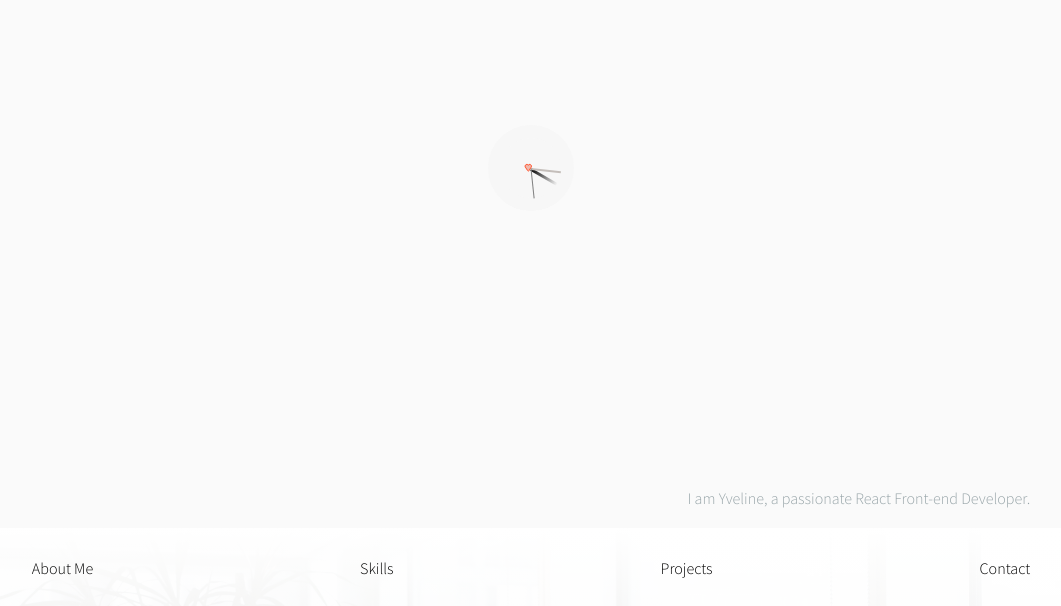
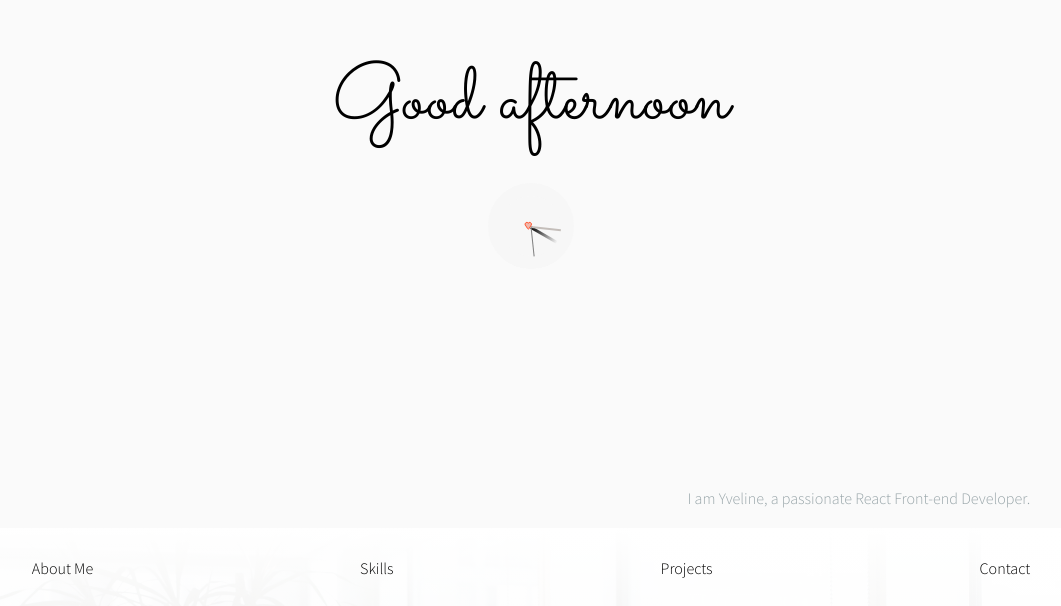
Before and after one commit to xunyixiangchao/www.yvelinesay.com, a React (Create React App) app: page / in a window 1280 px wide. Shown: the part 192-798 px from the top of the page, without its empty margins (109-1170 px from the left). Built offline with nearby package versions, Linux system fonts and the light colour scheme.

Commit message:
fix bugg landing page

```diff
--- a/src/components/BasicInfo/BasicInfo.js
+++ b/src/components/BasicInfo/BasicInfo.js
@@ -9,8 +9,12 @@ class BasicInfo extends Component {
     super(props);
 
     this.state = {
-      greeting: "",
+      greeting: ""
     }
+  }
+
+  componentDidMount() {
+    this.setGreeting();
   }
 
   setGreeting() {
```
